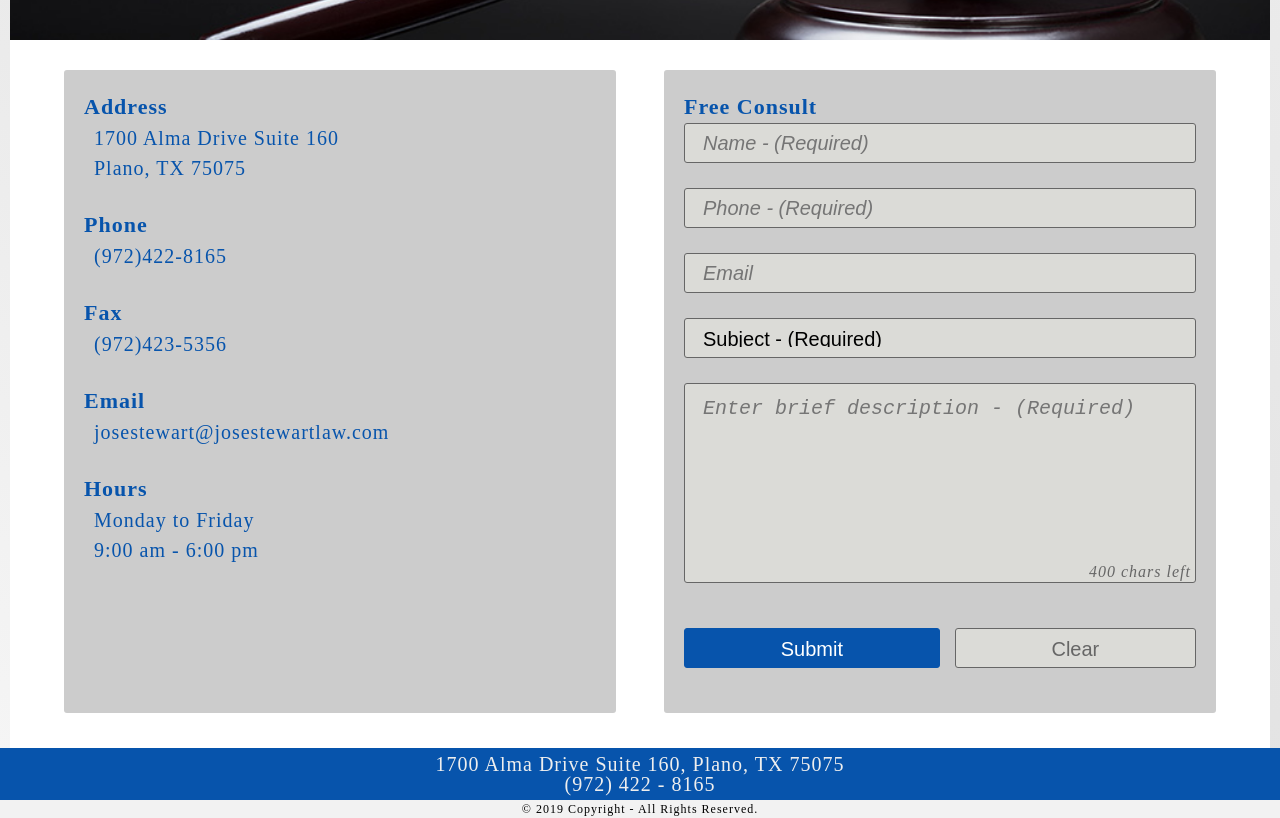
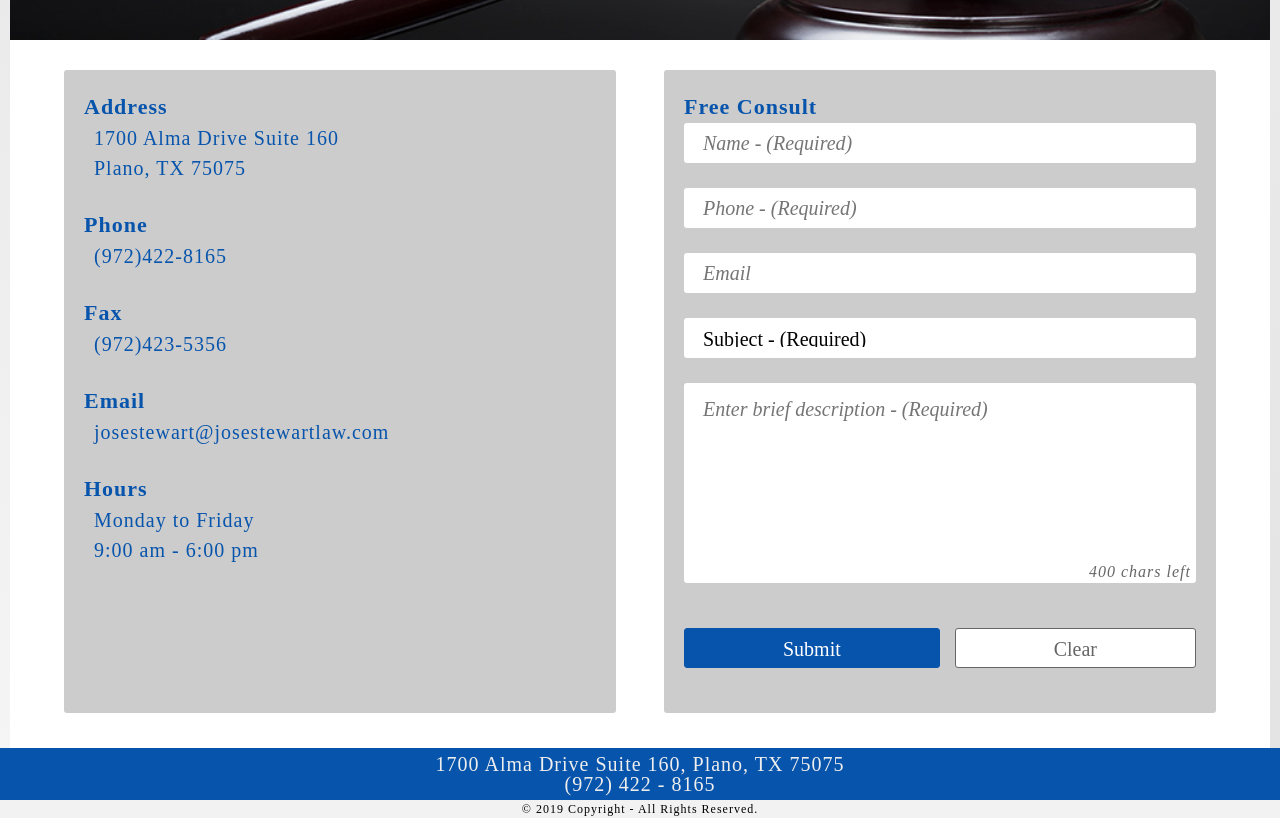
Before and after one commit to linuslin92/joe-law, a React app: page /#/contact in a window 1280 px wide. Shown: the part 520-1338 px from the top of the page. Built offline with nearby package versions, Linux system fonts and the light colour scheme.

Commit message:
[09-07-2019] Modify styles to maintain the consistency on contact us page

```diff
--- a/src/components/common/dropdown.scss
+++ b/src/components/common/dropdown.scss
@@ -5,6 +5,7 @@ $selectBackgroundColor: #d2d2d2;
 $optionHoverColor: #aaa;
 
 .dropdown {
+    font-family: "Alegreya, serif";
     width: 7rem;
     height: auto;
     display: flex;
@@ -16,6 +17,7 @@ $optionHoverColor: #aaa;
         padding: .1rem .8rem .1rem;
         color: $selectColor;
         flex: 0 0 2.4rem;
+        font-family: "Alegreya, serif";
         font-size: $textsmall;
         border: thin solid transparent;
         cursor: pointer;
--- a/src/components/common/seo.js
+++ b/src/components/common/seo.js
@@ -3,6 +3,8 @@ import { Helmet } from 'react-helmet';
 
 const Seo = ()=> (
     <Helmet>
+        <meta name="robots" content="index, follow" />
+        <meta name="keywords" content="José A. Stewart, Criminal Defense, Family Law, Immigration Law, attorney, Personal Injury, " />
     </Helmet>
 );
 
--- a/src/components/contactus/contactus.js
+++ b/src/components/contactus/contactus.js
@@ -44,9 +44,9 @@ export default class Contact extends Component {
         let state = this.state.formdata;
         let keys = Object.keys(state);
         let form = document.querySelector('form');
-        console.log(keys, form);
         keys.map((k) => {
             form[k].disabled = true;
+            return true;
         });
     }
     enableall = () => {
@@ -55,6 +55,7 @@ export default class Contact extends Component {
         let form = document.querySelector('form');
         keys.map((k) => {
             form[k].disabled = false;
+            return true;
         })
     }
     formsubmit = (e) => {
@@ -141,26 +142,30 @@ export default class Contact extends Component {
                 <Hero src={ this.props.bgImg } srcmin={ this.props.bgImgMin } />
                 <div className={global.paddingcontainer}>
                     <div className={layout.flexbox}>
-                        <div className={`${layout.flex6} ${layout.contentcard}`}>
-                            <div className={global.formrow}>
+                        <div className={`${layout.flex6} ${layout.contentcard} ${styles.contacttiles}`}>
+                            <div className={`${global.formrow}`}>
                                 <label className={global.label}>{CONT.address1.label}</label>
                                 <div className={global.formtext}>{CONT.address1.text}</div>
                                 {addr2.length ? <div className={global.formtext}>{addr2}</div>: ''}
                                 <div className={global.formtext}>{CONT.city.text}, {CONT.state.text} {CONT.zipcode.text}</div>
                             </div>
-                            <div className={global.formrow}>
+                            <div className={`${global.formrow}`}>
                                 <label className={global.label}>{CONT.phone.label}</label>
                                 <div className={global.formtext}><a className={global.link} href={`tel:+1${CONT.phone.text}`}>{CONT.phone.text}</a></div>
                             </div>
-                            <div className={global.formrow}>
+                            <div className={`${global.formrow}`}>
                                 <label className={global.label}>{CONT.fax.label}</label>
                                 <div className={global.formtext}>{CONT.fax.text}</div>
                             </div>
-                            <div className={global.formrow}>
+                            <div className={`${global.formrow}`}>
                                 <label className={global.label}>{CONT.email.label}</label>
-                                <div className={global.formtext}><a className={global.link} href={`mailto:${CONT.email.text}`} target="_blank" rel="noopener noreferrer">{CONT.email.text}</a></div>
+                                <div className={global.formtext}>
+                                    <a className={`${global.link} ${styles.breakword}`} href={`mailto:${CONT.email.text}`} target="_blank" rel="noopener noreferrer">
+                                    {CONT.email.text}
+                                    </a>
+                                </div>
                             </div>
-                            <div className={global.formrow}>
+                            <div className={`${global.formrow}`}>
                                 <label className={global.label}>{CONT.hours.label}</label>
                                 {
                                     CONT.hours.text.map((hr, i)=>(
@@ -172,7 +177,7 @@ export default class Contact extends Component {
                                 }
                             </div>
                         </div>
-                        <div className={`${layout.flex6} ${layout.contentcard}`}>
+                        <div className={`${layout.flex6} ${layout.contentcard} ${styles.contacttiles}`}>
                             <Status data={this.state.status} />
                             <label htmlFor="contact" className={global.label}>{CONT.form.label}</label>
                             <form className={global.form} onReset={this.keydown} onSubmit={this.formsubmit} method="POST">
@@ -220,7 +225,7 @@ export default class Contact extends Component {
                                         onChange={this.keyin}
                                         ref="subject"
                                         defaultValue>
-                                        <option disabled value>{CONT.form.subject.label} {CONT.form.subject.required ? "- (Required)" : ""}</option>
+                                        <option disabled value hidden>{CONT.form.subject.label} {CONT.form.subject.required ? "- (Required)" : ""}</option>
                                         {
                                             CONT.form.subject.options.map((option,i)=>{
                                                 return(
--- a/src/components/contactus/contactus.module.scss
+++ b/src/components/contactus/contactus.module.scss
@@ -1,4 +1,5 @@
 @import '../../src/styles/variables.scss';
+@import '../../src/styles/theme.scss.module.scss';
 .display-card {
     background-color: $gray;
 }
@@ -6,7 +7,8 @@
 .input,
 .textarea,
 .select {
-    background-color: rgba(225, 225, 220, .7);
+    background-color: $cbackground;
+    font-family: "Alegreya, serif";
 }
 
 .flex {
@@ -16,7 +18,14 @@
         flex-wrap: wrap;
     }
 }
+.contacttiles {
+    width: 100%;
+}
+.breakword {
+    word-break: break-all;
+}
 .button {
+    font-family: "Alegreya, serif";
     @media (max-width: 767px) {
         flex: 1 100%;
         &:not(:first-child) {
@@ -28,6 +37,9 @@
         &:not(:first-child) {
             margin-left: 1.5rem;
         }
+    }
+    &:hover {
+        box-shadow: 0 1px 3px 0 $darkgray;
     }
 }
 .workcount {
--- a/src/src/styles/global.module.scss
+++ b/src/src/styles/global.module.scss
@@ -1,4 +1,5 @@
 @import './variables.scss';
+@import './theme.scss.module.scss';
 .container {
     max-width: 126rem;
     margin: 0 auto;
@@ -101,26 +102,35 @@
     height: 4rem;
     border-radius: 3px;
     padding: 1rem 1.8rem;
-    border: thin solid $darkgray;
+    border: thin solid $cborder;
+    &:focus {
+        border: thin solid $cborderfocus;
+    }
 }
 .textarea {
     width: 100%;
     min-height: 20rem;
     border-radius: 3px;
     padding: 1rem 1.8rem;
-    border: thin solid $darkgray;
+    border: thin solid $cborder;
     resize: none;
+    &:focus {
+        border: thin solid $cborderfocus;
+    }
 }
 .select {
     width: 100%;
     height: 4rem;
     border-radius: 3px;
     padding: 1rem 1.8rem;
-    border: thin solid $darkgray;
+    border: thin solid $cborder;
     -webkit-appearance: none;
     -moz-appearance: none;
     appearance: none;
     line-height: 1;
+    &:focus {
+        border: thin solid $cborderfocus;
+    }
 }
 .select::-ms-expand {
     display: none;
@@ -140,12 +150,12 @@
     }
 }
 .ghostlybutton {
-    background-color: rgba(225, 225, 220, .7);
+    background-color: $cresetbtn;
     border-color: $darkgray;
     color: $darkgray;
     outline-offset: -.5rem;
     &:focus {
-        outline: thin dashed $darkgray;
+        outline: thin dashed $cborder;
     }
 }
 ::placeholder {
--- /dev/null
+++ b/src/src/styles/theme.scss.module.scss
@@ -0,0 +1,6 @@
+@import "./variables.scss";
+/* Colors */
+$cborder: $transparent;
+$cborderfocus: $blue;
+$cbackground: $white;
+$cresetbtn: $white;
--- a/src/src/styles/variables.scss
+++ b/src/src/styles/variables.scss
@@ -15,6 +15,7 @@ $darkerwhite:   #f2f2f2;
 $textorange:    #ea3;
 $textred:       #c33;
 $textgreen:     #3a3;
+$transparent: 	transparent;
 
 /* FONTS */
 $h1:    4.8rem;
```
